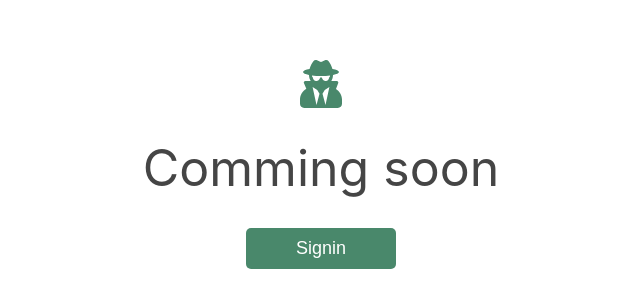
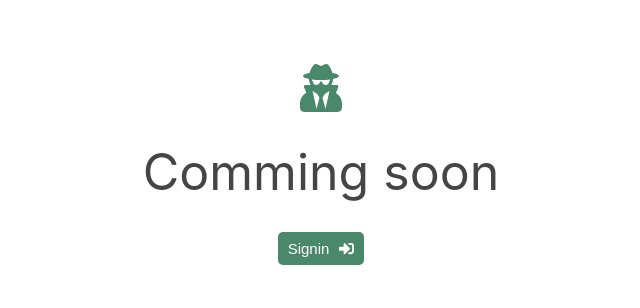
Before and after one commit to Gyedhu/Future, a React (Create React App) app: page / in a window 1280 px wide. Shown: the part 236-544 px from the top of the page, without its empty margins (319-959 px from the left). Built offline with nearby package versions, Linux system fonts and the light colour scheme.

Commit message:
Create button

```diff
--- /dev/null
+++ b/src/components/Common/Button/index.tsx
@@ -0,0 +1,12 @@
+import React from "react";
+import { ButtonContainer } from "./style";
+
+interface Props {
+	children: React.ReactNode;
+}
+
+const Button: React.FC<Props> = ({ children }: Props) => {
+	return <ButtonContainer>{children}</ButtonContainer>;
+};
+
+export default Button;
--- /dev/null
+++ b/src/components/Common/Button/style.ts
@@ -0,0 +1,13 @@
+import styled from "styled-components";
+
+export const ButtonContainer = styled.button`
+	align-items: center;
+	background-color: ${(props) => props.theme.primary};
+	border: 0;
+	border-radius: 5px;
+	color: ${(props) => props.theme.primaryText};
+	display: flex;
+	gap: 10px;
+	font-size: 15px;
+	padding: 8px 10px;
+`;
--- /dev/null
+++ b/src/components/index.ts
@@ -0,0 +1 @@
+export { default as Button } from "./Common/Button";
--- a/src/globalStyle.ts
+++ b/src/globalStyle.ts
@@ -22,6 +22,7 @@ export const GlobalStyle = createGlobalStyle`
 
   button {
     cursor: pointer;
+    outline: 0;
     transition: .2s;
   }
 
--- a/src/pages/LandingPage.tsx
+++ b/src/pages/LandingPage.tsx
@@ -1,7 +1,8 @@
-import { faUserSecret } from "@fortawesome/free-solid-svg-icons";
+import { faSignInAlt, faUserSecret } from "@fortawesome/free-solid-svg-icons";
 import { FontAwesomeIcon } from "@fortawesome/react-fontawesome";
 import React from "react";
 import styled from "styled-components";
+import { Button } from "../components";
 
 const LandingPageContainer = styled.div`
 	align-items: center;
@@ -24,22 +25,15 @@ const Line = styled.p`
 	text-align: center;
 `;
 
-const Button = styled.button`
-	background-color: ${(props) => props.theme.primary};
-	border: 0;
-	border-radius: 5px;
-	color:  ${(props) => props.theme.primaryText};
-	font-size: 18px;
-	outline: 0;
-	padding: 10px 50px;
-`;
-
 const LandingPage: React.FC = () => {
 	return (
 		<LandingPageContainer>
 			<FontAwesomeIcon size='3x' icon={faUserSecret} />
 			<Line>Comming soon</Line>
-			<Button>Signin</Button>
+			<Button>
+				Signin
+				<FontAwesomeIcon icon={faSignInAlt} />
+			</Button>
 		</LandingPageContainer>
 	);
 };
```
Also changed, not shown: 1 other file (tests, documents, lock files or other folders).
